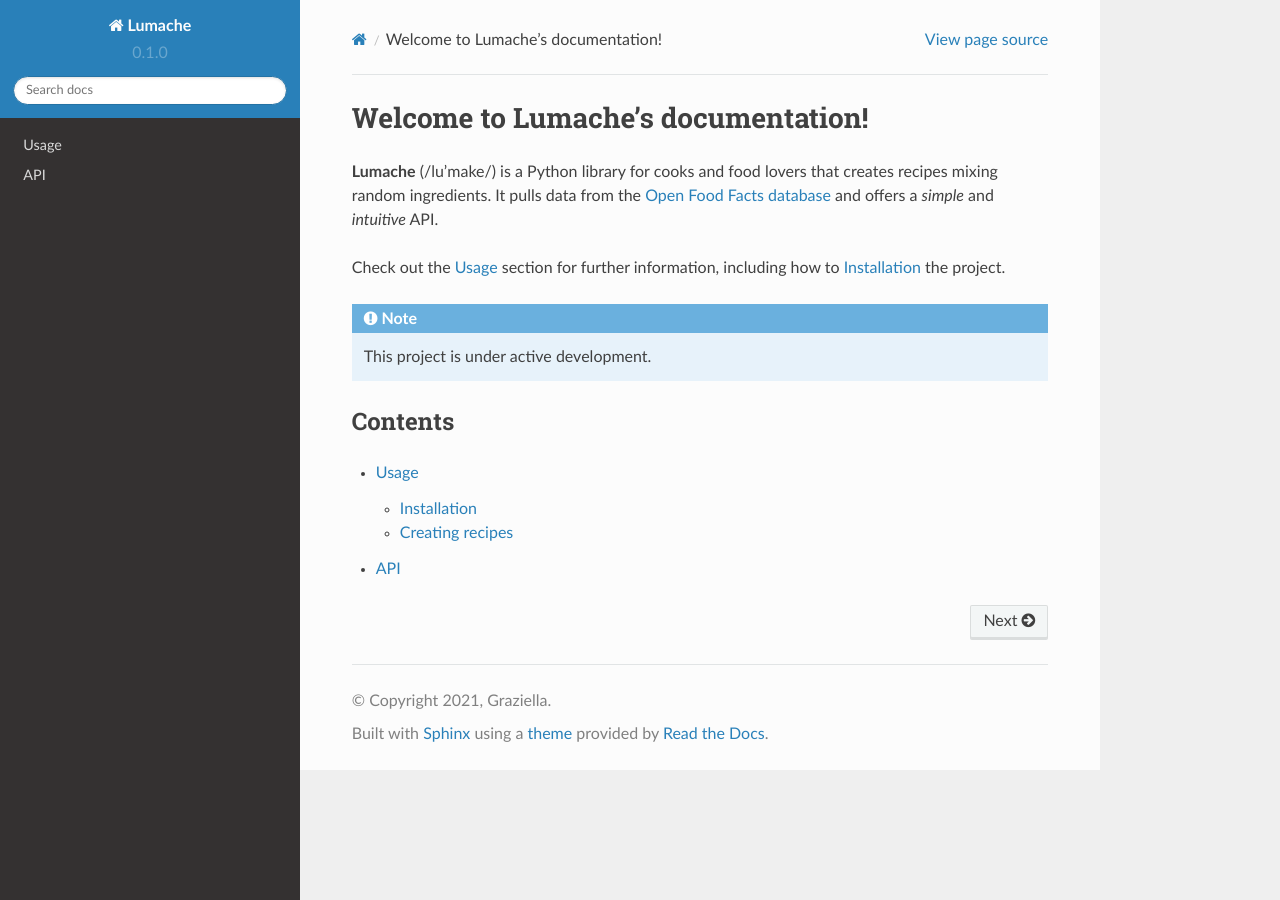
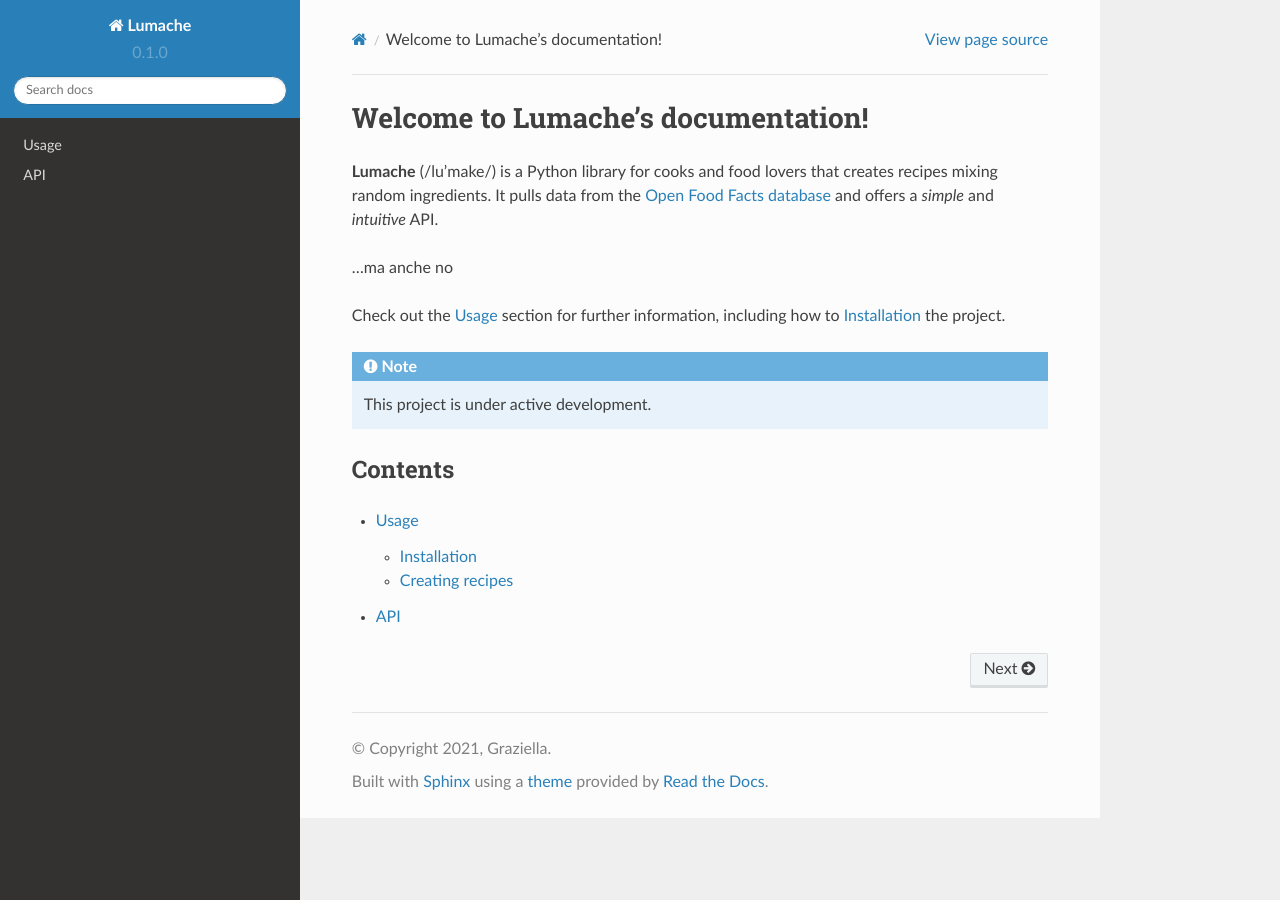
Before and after one commit to lucamolini/dewiki_test, a Sphinx documentation site: the page built from docs/source/index.rst, in a window 1280 px wide. Built offline with Sphinx 7.4.7 and the Read the Docs theme 2.0.0, drawn with Linux system fonts in a browser that asks for light colours.

Commit message:
Update index.rst

```diff
--- a/docs/source/index.rst
+++ b/docs/source/index.rst
@@ -5,6 +5,8 @@ Welcome to Lumache's documentation!
 that creates recipes mixing random ingredients.
 It pulls data from the `Open Food Facts database <https://world.openfoodfacts.org/>`_
 and offers a *simple* and *intuitive* API.
+
+...ma anche no
 
 Check out the :doc:`usage` section for further information, including
 how to :ref:`installation` the project.
```
